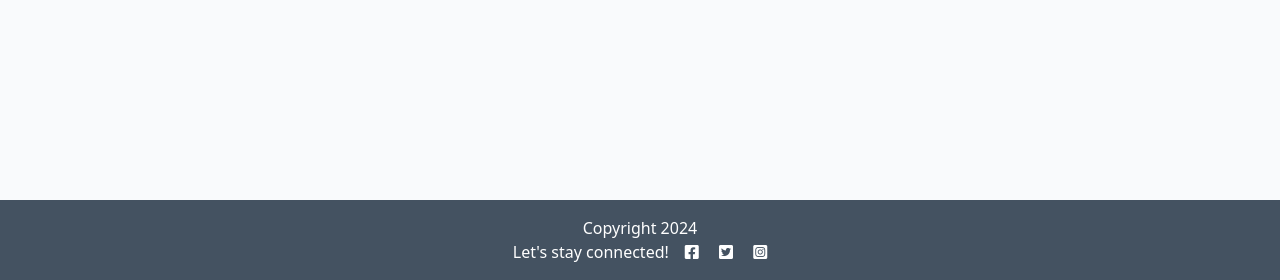
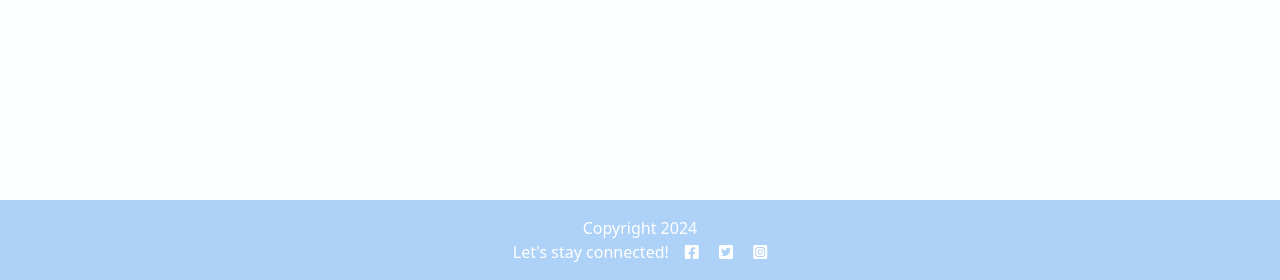
Before and after one commit to NaifatSelina/BakersHub, a Django app: page / in a window 1280 px wide. Shown: the part 520-800 px from the top of the page. Run offline with Django 3.2, Linux system fonts and the light colour scheme; data that the repository does not hold is empty.

Commit message:
try and change css

```diff
--- a/static/css/style.css
+++ b/static/css/style.css
@@ -1,5 +1,5 @@
 body {
-    background-color: #F9FAFC;
+    background-color: #fcf9fc;
 }
 
 .brand {
@@ -22,11 +22,11 @@ body {
 }
 
 .dark-bg {
-    background-color: #445261;
+    background-color: #add1f7;
 }
 
 .main-bg {
-    background-color: #F9FAFC;
+    background-color: #fdfeff;
 }
 
 .card {
```
